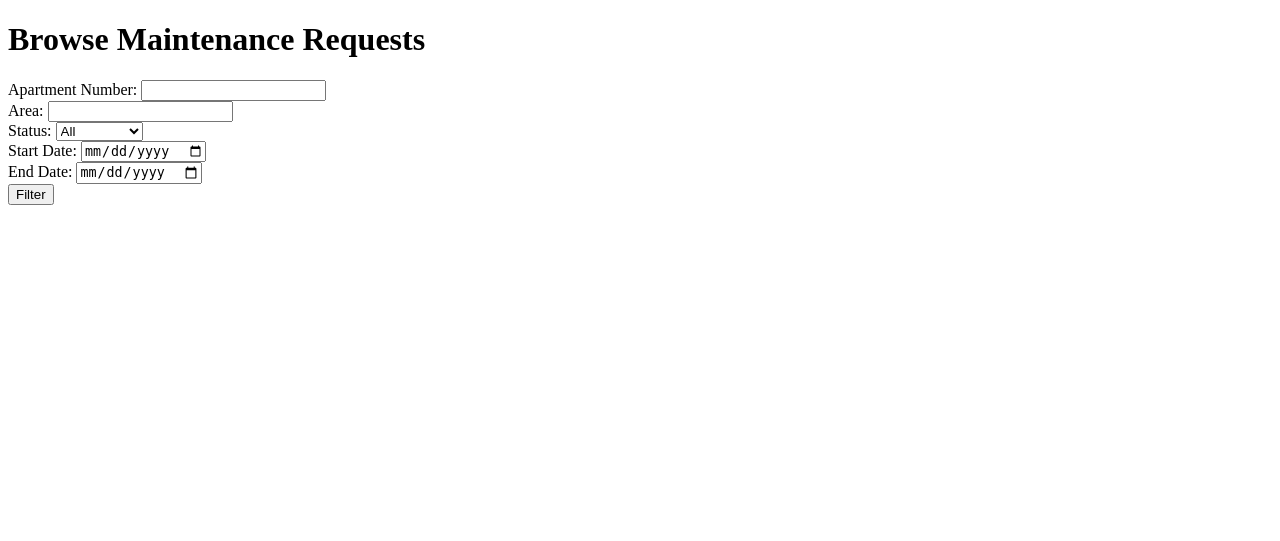
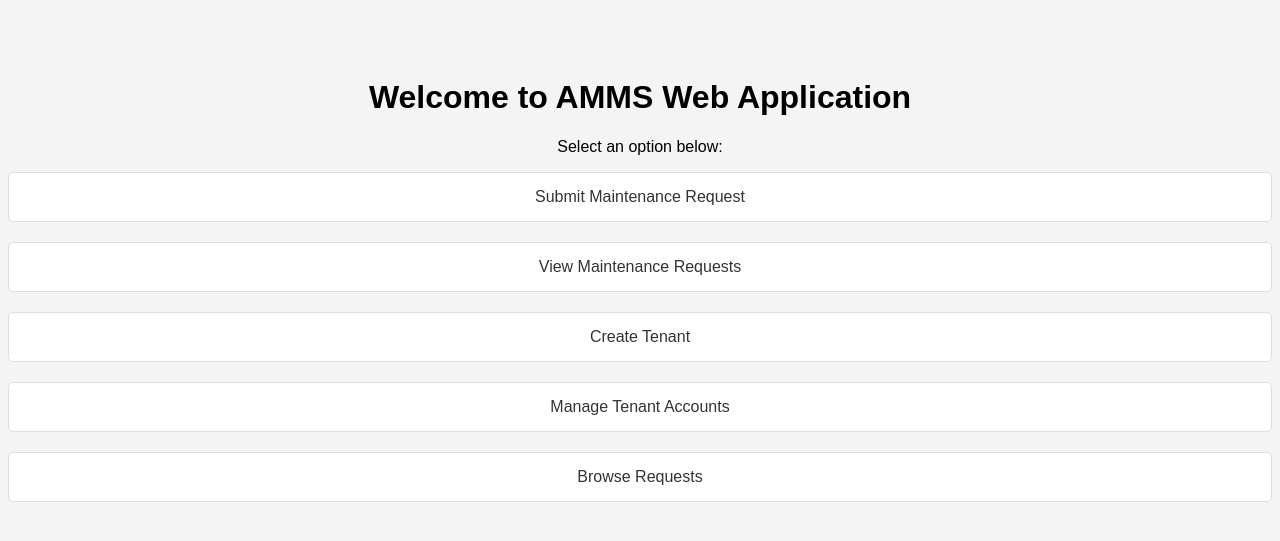
Before and after one commit to BryceMcleod24/AMMS_WebApp, a Flask app: page / in a window 1280 px wide. Shown: the top 541 px of the page. Run offline with Flask 3, Linux system fonts and the light colour scheme.

Commit message:
commit 2

```diff
--- a/app.py
+++ b/app.py
@@ -12,21 +12,24 @@ firebase_admin.initialize_app(cred, {
     'storageBucket': 'amms-db.appspot.com'
 })
 
-
 # Initialize Firestore and Storage clients
 db = firestore.client()
 bucket = storage.bucket()
 
 @app.route('/')
 def home():
+    return render_template('home.html')
     # return render_template('submit_request.html')
-    return render_template('browse_request.html')
+    # return render_template('browse_request.html')
     # return render_template('create_tenant.html')
 
 @app.route('/submit_request', methods=['GET', 'POST'])
 def submit_request():
     if request.method == 'POST':
         data = request.form
+        if not data.get('tenant_id') or not data.get('apartment'):
+            return "Error: Missing required fields", 400
+
         photo = request.files['photo']
 
         if photo:
@@ -85,18 +88,25 @@ def create_tenant():
 # Route to Manage Tenant Accounts
 @app.route('/manage_tenants', methods=['GET', 'POST'])
 def manage_tenants():
-    # Implement logic to add, update, delete tenant information
     if request.method == 'POST':
-        # Example logic to add a tenant
-        tenant_data = request.form
-        db.collection('tenants').add({
-            'name': tenant_data.get('name'),
-            'apartment': tenant_data.get('apartment'),
-            # Add other fields as necessary
-        })
-    tenants = db.collection('tenants').stream()
-    tenant_list = [tenant.to_dict() for tenant in tenants]
-    return render_template('manage_tenants.html', tenants=tenant_list)
+        tenant_id = request.form.get('tenant_id')
+        new_apartment_number = request.form.get('new_apartment_number')
+
+        if tenant_id and new_apartment_number:
+            # Update the apartment number of the specified tenant
+            db.collection('tenant_accounts').document(tenant_id).update({'apartment_number': new_apartment_number})
+
+    # Fetch all tenants from Firestore
+    tenants_query = db.collection('tenant_accounts').stream()
+    tenants = [tenant.to_dict() for tenant in tenants_query]
+
+    return render_template('manage_tenants.html', tenants=tenants)
+
+@app.route('/delete_tenant/<tenant_id>', methods=['POST'])
+def delete_tenant(tenant_id):
+    # Deleting the tenant from Firestore
+    db.collection('tenant_accounts').document(tenant_id).delete()
+    return redirect(url_for('manage_tenants'))
 
 @app.route('/browse_request')
 def browse_request():
@@ -131,18 +141,14 @@ def update_status():
     request_id = request.form.get('request_id')
     new_status = request.form.get('new_status')
 
-    # Debugging: Print the request_id to check its value
-    print("Request ID:", request_id, "Type:", type(request_id))
+    if not request_id:
+        return "Error: No request ID provided", 400
 
-    # Check if the document exists before updating
     request_ref = db.collection('maintenance_requests').document(request_id)
     if not request_ref.get().exists:
         return "Maintenance request not found", 404
 
-    # Update the status in Firestore
     request_ref.update({'status': new_status})
-
-    # Redirect to the current page to refresh it
     return redirect(url_for('browse_request'))
 
 if __name__ == '__main__':
--- a/templates/browse_request.html
+++ b/templates/browse_request.html
@@ -3,10 +3,30 @@
 <head>
   <meta charset="UTF-8">
   <title>Browse Maintenance Requests</title>
+  <style>
+    ul {
+      list-style-type: none;
+    }
+    li {
+      margin-bottom: 20px;
+      padding: 10px;
+      border: 1px solid #ddd;
+    }
+    img {
+      max-width: 100px;
+      height: auto;
+    }
+    form {
+      margin-top: 10px;
+    }
+  </style>
 </head>
 <body>
+<nav>
+    <a href="/">Home</a>
+</nav>
+
 <h1>Browse Maintenance Requests</h1>
-<!-- Filter Form -->
 <form action="/browse_request" method="get">
   Apartment Number: <input type="text" name="apartment_number"><br>
   Area: <input type="text" name="area"><br>
@@ -26,16 +46,15 @@
     ID: {{ request['request_id'] }} - Apartment: {{ request['apartment_number'] }} - Area: {{ request['area'] }}
     - Description: {{ request['description'] }} - Status: {{ request['status'] }}
 
-    <!-- Display the image if 'photo_url' is available -->
     {% if request['photo_url'] %}
-    <img src="{{ request['photo_url'] }}" alt="Maintenance Request Photo" width="200">
+    <img src="{{ request['photo_url'] }}" alt="Maintenance Request Photo">
     {% endif %}
 
     <form action="/update_status" method="post">
       <input type="hidden" name="request_id" value="{{ request['request_id'] }}">
       <select name="new_status">
-        <option value="pending">Pending</option>
-        <option value="completed">Completed</option>
+        <option value="pending" {% if request['status'] == 'pending' %}selected{% endif %}>Pending</option>
+        <option value="completed" {% if request['status'] == 'completed' %}selected{% endif %}>Completed</option>
       </select>
       <input type="submit" value="Update Status">
     </form>
--- a/templates/create_tenant.html
+++ b/templates/create_tenant.html
@@ -4,14 +4,15 @@
     <meta charset="UTF-8">
     <title>Maintenance Request Web App</title>
     <style>
-        /* Add your CSS styling here */
     </style>
 </head>
 <body>
+<nav>
+    <a href="/">Home</a>
+</nav>
 <header>
     <h1>Maintenance Request Web App</h1>
     <nav>
-        <!-- Navigation bar items -->
     </nav>
 </header>
 
@@ -35,7 +36,6 @@
 </section>
 
 <footer>
-    <!-- Footer content -->
 </footer>
 </body>
 </html>
--- /dev/null
+++ b/templates/home.html
@@ -0,0 +1,47 @@
+<!DOCTYPE html>
+<html lang="en">
+<head>
+    <meta charset="UTF-8">
+    <meta name="viewport" content="width=device-width, initial-scale=1">
+    <title>AMMS Web Application - Home</title>
+    <style>
+        body {
+            font-family: Arial, sans-serif;
+            background-color: #f4f4f4;
+            text-align: center;
+            padding-top: 50px;
+        }
+        ul {
+            list-style-type: none;
+            padding: 0;
+        }
+        li {
+            margin-bottom: 20px;
+        }
+        a {
+            text-decoration: none;
+            color: #333;
+            background-color: #fff;
+            padding: 15px 20px;
+            border-radius: 5px;
+            border: 1px solid #ddd;
+            transition: background-color 0.3s;
+            display: block;
+        }
+        a:hover {
+            background-color: #ddd;
+        }
+    </style>
+</head>
+<body>
+    <h1>Welcome to AMMS Web Application</h1>
+    <p>Select an option below:</p>
+    <ul>
+        <li><a href="/submit_request">Submit Maintenance Request</a></li>
+        <li><a href="/view_requests">View Maintenance Requests</a></li>
+        <li><a href="/create_tenant">Create Tenant</a></li>
+        <li><a href="/manage_tenants">Manage Tenant Accounts</a></li>
+        <li><a href="/browse_request">Browse Requests</a></li>
+    </ul>
+</body>
+</html>
--- a/templates/submit_request.html
+++ b/templates/submit_request.html
@@ -4,6 +4,9 @@
     <title>Submit Maintenance Request</title>
 </head>
 <body>
+<nav>
+    <a href="/">Home</a>
+</nav>
 <h1>Submit Maintenance Request</h1>
 <form action="/submit_request" method="post" enctype="multipart/form-data">
     Tenant ID: <input type="text" name="tenant_id"><br>
--- a/templates/view_request.html
+++ b/templates/view_request.html
@@ -5,6 +5,9 @@
     <title>View Maintenance Requests</title>
 </head>
 <body>
+<nav>
+    <a href="/">Home</a>
+</nav>
 <h1>Maintenance Requests</h1>
 <ul>
     {% for request in requests %}
```
Also changed, not shown: templates/manage_tenants.html (+45 -12 lines).
